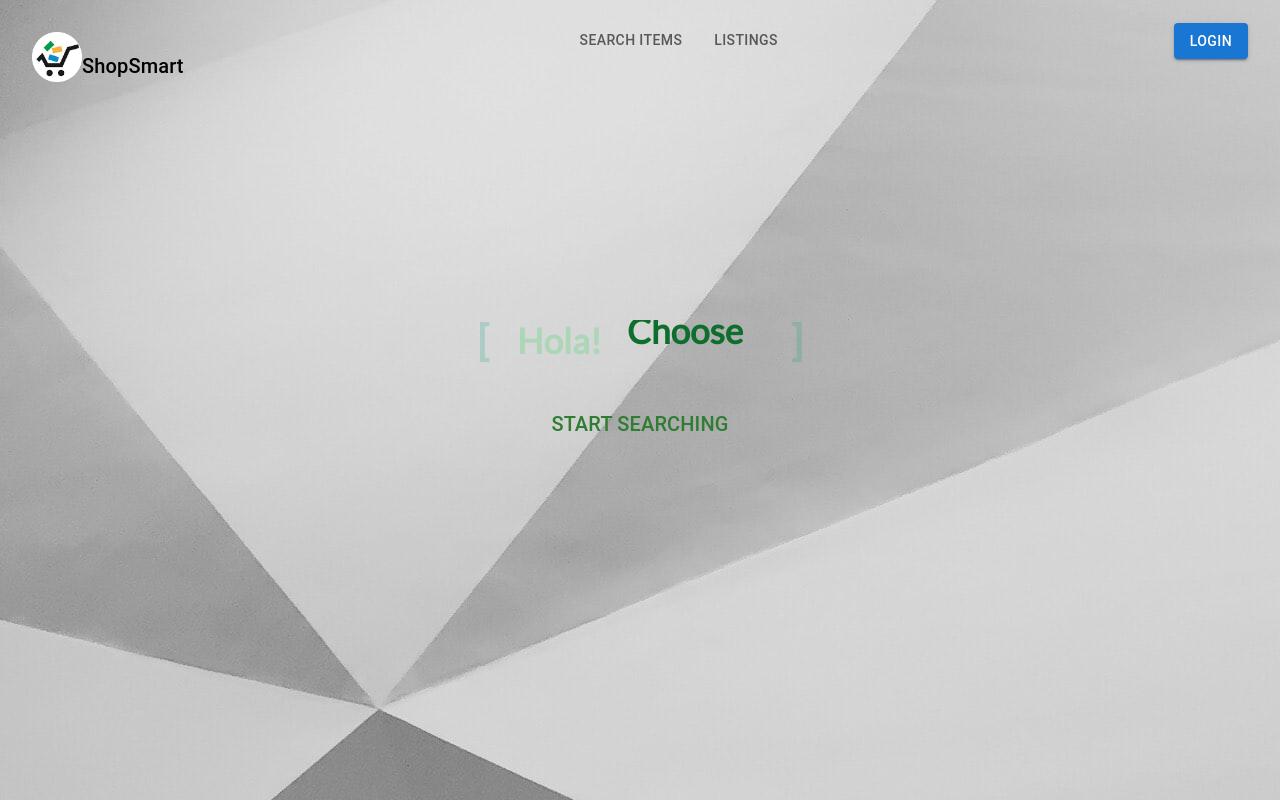
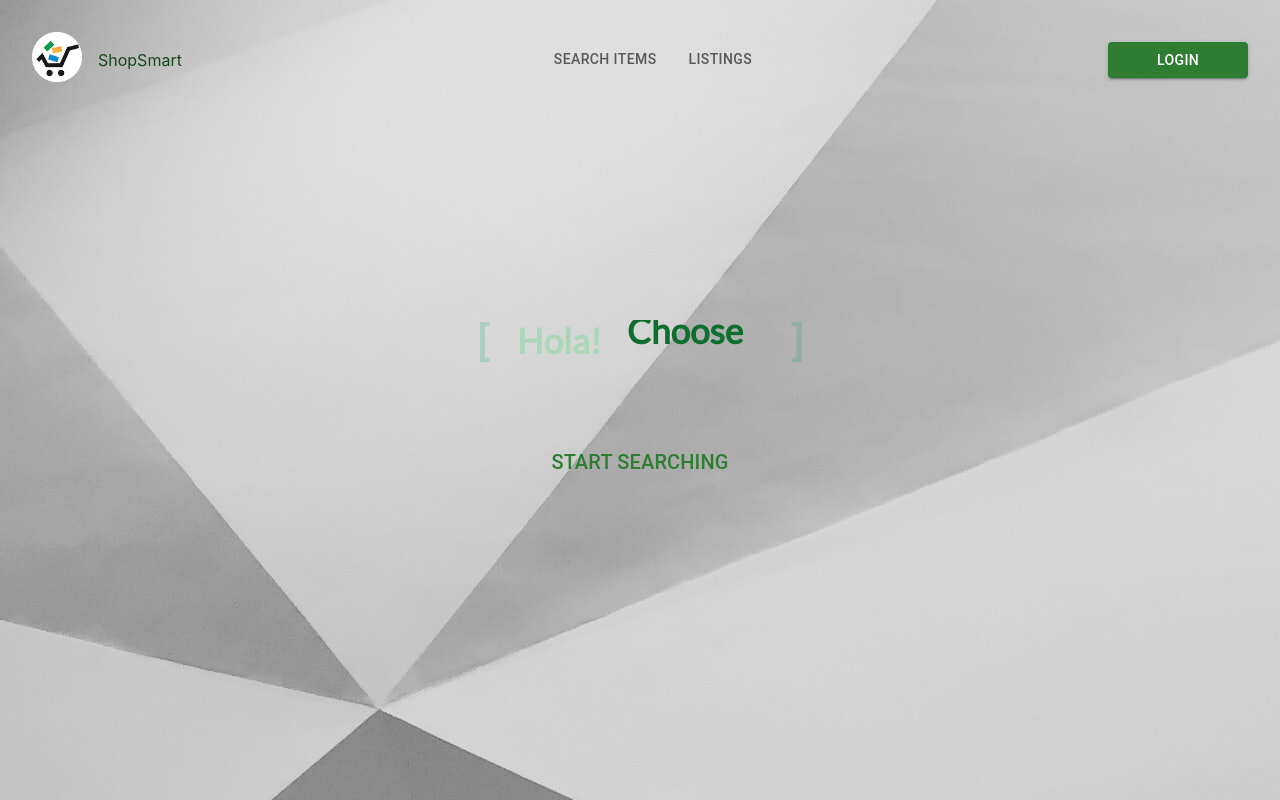
Before and after one commit to Sohaib-GO/ShopSmart, a React (Create React App) app in the folder front-end/: page / in a window 1280 px wide. Built offline with nearby package versions, Linux system fonts and the light colour scheme; no server answers.

Commit message:
changed header and login drawer

```diff
--- a/front-end/package.json
+++ b/front-end/package.json
@@ -1,7 +1,7 @@
 {
   "name": "front-end",
   "version": "0.1.0",
-  "proxy": "http://localhost:3000",
+  "proxy": "http://localhost:4000",
   "private": true,
   "dependencies": {
     "@emotion/react": "^11.10.5",
@@ -46,5 +46,8 @@
       "last 1 firefox version",
       "last 1 safari version"
     ]
+  },
+  "devDependencies": {
+    "tailwindcss": "^3.2.6"
   }
 }
--- a/front-end/src/App.css
+++ b/front-end/src/App.css
@@ -1,3 +1,7 @@
+@tailwind base;
+@tailwind components;
+@tailwind utilities;
+
 .App {
   text-align: center;
   background-image: url("./images/background_1.jpg");
--- a/front-end/src/components/Header/Header.css
+++ b/front-end/src/components/Header/Header.css
@@ -1,12 +1,15 @@
+@tailwind base;
+@tailwind components;
+@tailwind utilities;
+
 .header {
   display: flex;
   flex-direction: row;
   justify-content: space-between;
   align-items: center;
-  margin: 0 2em 0 2em;
+  padding: 2em;
 }
 .logo {
-  margin-top: 2em;
   width: 50px;
   height: 50px;
   cursor: pointer;
@@ -19,7 +22,6 @@
   display: flex;
 }
 .right-buttons-group {
-  margin-top: 2em;
   display: flex;
   flex-direction: row;
   justify-content: space-between;
@@ -29,8 +31,21 @@
 .sign-in-form {
   display: flex;
   flex-direction: column;
-  justify-content: space-between;
-  column-gap: 20px;
+  align-items: center;
+  justify-content: space-evenly;
+  position: absolute;
+  top: 50%;
+  left: 50%;
+  transform: translate(-50%, -50%);
+  box-shadow: 10px 5px 5px #636363;
+    height: 400px;
+  width: 500px;
+  background-color: #d9d9d9;
+  background-image: url("https://www.transparenttextures.com/patterns/stardust.png");
+}
+.modal-form {
+  display: flex;
+  flex-direction: column;
 }
 .logo-text {
   margin: 1em;
@@ -39,14 +54,23 @@
   justify-content: flex-end;
   color: rgb(23, 72, 26);
 }
-.sign-in-button{
+.sign-in-out-button {
   display: flex;
   width: 10em;
+}
+.form-field {
+  width: 18em;
 }
 
 .header-left {
   display: flex;
-    flex-direction: row;
-    align-items: flex-end;
-    justify-content: space-evenly;
+  flex-direction: row;
+  align-items: flex-end;
+  justify-content: space-evenly;
+  margin-top: 2em;
 }
+.user-name {
+  display: flex;
+  align-items: center;
+  flex-direction: row;
+}
--- a/front-end/src/components/Header/Header.jsx
+++ b/front-end/src/components/Header/Header.jsx
@@ -2,6 +2,7 @@ import React, { useState } from "react";
 import Typography from "@mui/material/Typography";
 import Box from "@mui/material/Box";
 import Button from "@mui/material/Button";
+import { Divider, Alert, Modal } from "@mui/material";
 import TextField from "@mui/material/TextField";
 import ClickAwayListener from "@mui/base/ClickAwayListener";
 import { useLocation, useNavigate } from "react-router-dom";
@@ -12,7 +13,9 @@ import useLogin from "../authentication/useLogin";
 
 function Header(props) {
   const [signInDrawerOpen, setSignInDrawerOpen] = useState(false);
-const { email,
+
+  const {
+    email,
     password,
     error,
     success,
@@ -21,13 +24,11 @@ const { email,
     handleLogout,
     setEmail,
     setPassword,
-  user} = useLogin(props);
-
-
+    user,
+  } = useLogin(props);
 
   let location = useLocation();
   const navigate = useNavigate();
-  let currentPage = location.pathname.substring(1);
 
   const tabs = [
     { value: "searchItems", label: "Search items" },
@@ -35,95 +36,113 @@ const { email,
   ];
 
   return (
-    <Box className="header">
-      <Box className="header-left">
+    <div className="header">
+      <div className="navigation-buttons">
         <img
-          className="logo"
           src={logo}
           alt="logo"
+          className="logo"
           onClick={() => navigate("/")}
         />
-        <Typography
-          className="header__title"
-          variant="h6"
-          onClick={() => navigate("/")}
-        >
-          ShopSmart
+        <div className="logo-text">ShopSmart </div>
+      </div>
+      <div>
+        <ColoredTabs tabs={tabs} />
+      </div>
+      <div className="right-buttons-group">
+        {isLoggedIn ? (
+          <div>
+            <Box className="user-name">
+              <Typography variant="h6" color="green">
+                Hola!&nbsp;&nbsp;
               </Typography>
-      </Box>
-      <Box className="header__center">
-        <ColoredTabs
-          tabs={tabs}
-          currentPage={currentPage}
-          navigate={navigate}
-        />
-      </Box>
-      <Box className="header__right">
-        {isLoggedIn ? (
-          <Box className="header__right__loggedIn">
-            <Typography variant="h6" className="header__right__loggedIn__name">
-              {user.name}
-            </Typography>
-            <Button
-              className="header__right__loggedIn__logout"
-              variant="contained"
-              onClick={handleLogout}
-            >
+
+              <Typography>{user.name}&nbsp;&nbsp;</Typography>
+              <Button variant="contained" color="error" onClick={handleLogout}>
                 Logout
               </Button>
             </Box>
+          </div>
         ) : (
           <Button
-            className="header__right__login"
+            className="sign-in-out-button"
             variant="contained"
+            color="success"
             onClick={() => setSignInDrawerOpen(true)}
           >
             Login
           </Button>
         )}
-      </Box>
-      {signInDrawerOpen && (
-        <ClickAwayListener
-
-          onClickAway={() => setSignInDrawerOpen(false)}
+      </div>
+      {signInDrawerOpen && !isLoggedIn && (
+        <Modal
+          open={signInDrawerOpen}
+          size="small"
+          onClose={() => setSignInDrawerOpen(false)}
         >
-          <Box className="header__signInDrawer">
-            <Typography variant="h5" className="header__signInDrawer__title">
-
+          <Box
+            className="sign-in-form"
+            component="form"
+            sx={{
+              "& .MuiTextField-root": { m: 1, width: "25ch" },
+            }}
+            noValidate
+            autoComplete="off"
+          >
+            <div>
+              <Typography variant="h5" color="grey">
+                Login
               </Typography>
-            <form
-              className="header__signInDrawer__form"
-              onSubmit={handleSubmit}
-            >
+            </div>
+            <div className="modal-form">
               <TextField
-                className="header__signInDrawer__form__email"
+                required
+                className="form-field"
                 label="Email"
-                variant="outlined"
+                id="outlined-size-small"
+                size="small"
+                placeholder="Enter your email"
+                e
                 value={email}
+                type="email"
                 onChange={(e) => setEmail(e.target.value)}
               />
               <TextField
-                className="header__signInDrawer__form__password"
+                required
+                className="form-field"
                 label="Password"
-                variant="outlined"
+                id="outlined-size-small"
+                size="small"
+                placeholder="Enter your password"
                 type="password"
                 value={password}
                 onChange={(e) => setPassword(e.target.value)}
               />
+            </div>
+            <div>
               <Button
-                className="header__signInDrawer__form__submit"
+                className="form-field"
+                disableElevation
                 variant="contained"
-                type="submit"
+                color="success"
+                onClick={handleSubmit}
               >
                 Login
               </Button>
-            </form>
+            </div>
+            {error ? <Alert severity="error">{error}</Alert> : null}
+            <div>
+              <Divider variant="fullWidth" />
+              <Typography variant="caption">Not a member yet?</Typography>{" "}
+              <Typography variant="caption" color="blueviolet">
+                Sign Up.
+              </Typography>
+            </div>
           </Box>
-        </ClickAwayListener>
+        </Modal>
       )}
-    </Box>
+    </div>
   );
-
 }
 
 export default Header;
--- a/front-end/src/pages/homepage/Homepage.css
+++ b/front-end/src/pages/homepage/Homepage.css
@@ -1,3 +1,7 @@
+@tailwind base;
+@tailwind components;
+@tailwind utilities;
+
 .homepage {
   margin-top: 9em;
 }
--- a/front-end/src/pages/listings/Listings.css
+++ b/front-end/src/pages/listings/Listings.css
@@ -1,3 +1,7 @@
+@tailwind base;
+@tailwind components;
+@tailwind utilities;
+
 .listings{
   display: flex;
   margin: 3em;
--- a/front-end/src/pages/searchItems/Items.jsx
+++ b/front-end/src/pages/searchItems/Items.jsx
@@ -156,7 +156,7 @@ function SearchItems(props) {
           </Grid>
         </div>
       </div>
-      <Drawer anchor="right" open={!!item} onClose={() => setItem(null)}>
+      <Drawer anchor="right" open={item.length} onClose={() => setItem(null)}>
         {item && (
           <Card sx={{ maxWidth: 700 }}>
             <CardMedia
--- a/front-end/src/pages/searchItems/SearchItems.css
+++ b/front-end/src/pages/searchItems/SearchItems.css
@@ -1,3 +1,7 @@
+@tailwind base;
+@tailwind components;
+@tailwind utilities;
+
 .searchItems-page {
   display: flex;
 }
--- /dev/null
+++ b/front-end/tailwind.config.js
@@ -0,0 +1,10 @@
+/** @type {import('tailwindcss').Config} */
+module.exports = {
+  content: [
+    "./src/**/*.{js,jsx,ts,tsx}",
+  ],
+  theme: {
+    extend: {},
+  },
+  plugins: [],
+}
```
Also changed, not shown: 1 other file (tests, documents, lock files or other folders). Lines whose indentation alone changed are shown as unchanged.
